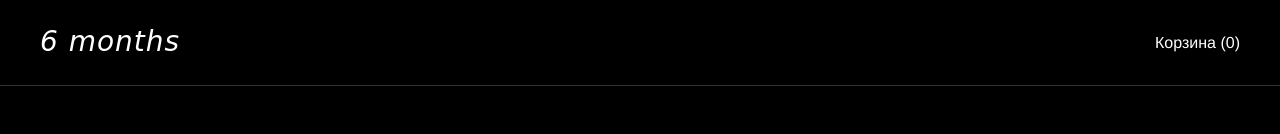
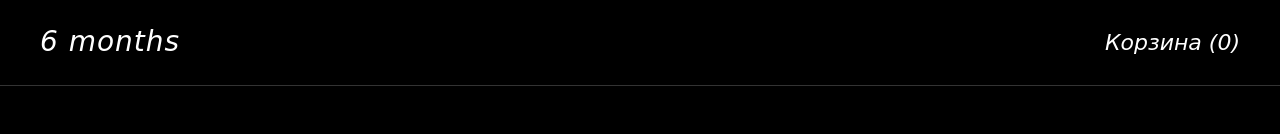
Before and after one commit to SKIANORAK/watorie-, a plain HTML site: page index.html in a window 1280 px wide. Shown: the top 134 px of the page. Drawn offline with Linux system fonts and the light colour scheme.

Commit message:
Update index.html

```diff
--- a/index.html
+++ b/index.html
@@ -5,6 +5,7 @@
     <meta name="viewport" content="width=device-width, initial-scale=1.0">
     <title>6 months</title>
     <link rel="stylesheet" href="style_osnova.css">
+    <link rel="stylesheet" href="style_fonts.css">
     <link rel="icon" type="image/x-icon" href="favicon-16x16.png">
     <link rel="icon" type="image/png" href="favicon-32x32.png">
     <link rel="apple-touch-icon" href="favicon_io/apple-touch-icon.png">
```
